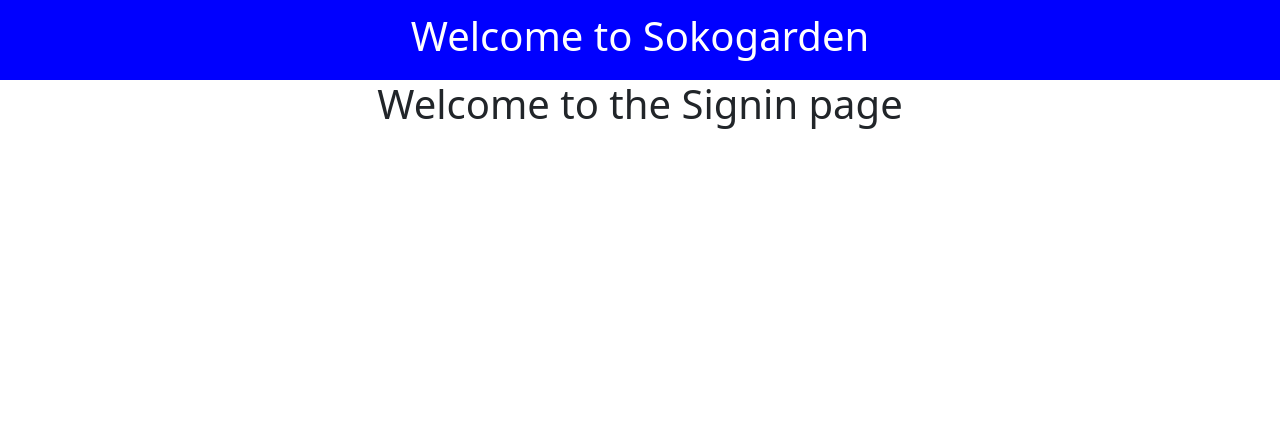
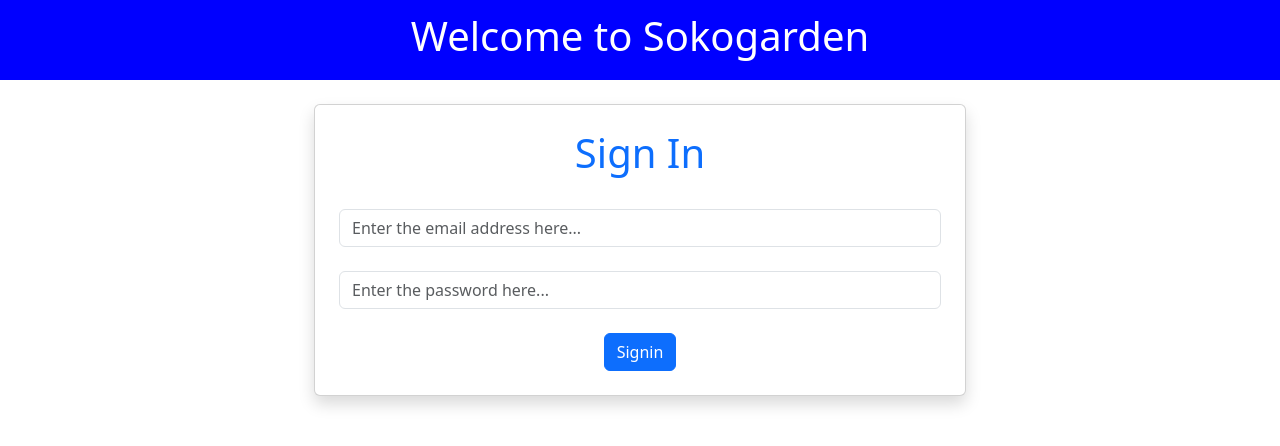
Before and after one commit to Prince-ai07/sokogardenapp, a React (Create React App) app: page /signin in a window 1280 px wide. Shown: the top 446 px of the page. Built offline with nearby package versions, Linux system fonts and the light colour scheme.

Commit message:
added updates

```diff
--- a/public/index.html
+++ b/public/index.html
@@ -24,7 +24,7 @@
       work correctly both with client-side routing and a non-root public URL.
       Learn how to configure a non-root public URL by running `npm run build`.
     -->
-    <title>React App</title>
+    <title>Sokogarden application</title>
   </head>
   <body>
     <noscript>You need to enable JavaScript to run this app.</noscript>
--- a/src/components/Signin.jsx
+++ b/src/components/Signin.jsx
@@ -1,11 +1,105 @@
-import React from 'react'
+import axios from 'axios';
+import React, { useState } from 'react'
+import { useNavigate } from 'react-router-dom';
 
 const Signin = () => {
+
+  // Define the two hooks for capturing/storing the users input
+  const [email, setEmail] = useState("");
+  const [password, setPassword] = useState("");
+
+// Declare 3 additional hooks
+const [loading, setLoading] = useState("");
+const [success, setSuccess] = useState("");
+const [error, setError] = useState("");
+
+// Below we have the useNavigate hook to redirect us to another page on successful login/signin
+const navigate = useNavigate()
+
+// Below is the function to add the signin function
+const handleSubmit = async(e) =>{
+  // Prevent the site from reloading
+e.preventDefault()
+
+//Update the loading hook with a message
+setLoading("Please wait while we authenticate your account.")
+
+try{
+  // Create a formData object that will hold the email and the password
+  const formdata = new FormData()
+
+  // Insert/append the email and the password on the formData created.
+  formdata.append("email", email);
+  formdata.append("password", password)
+
+  // interact with axios for the response
+  const response = await axios.post("https://kbenkamotho.alwaysdata.net/api/signin", formdata);
+
+  // Set the loading hook back to default
+  setLoading("");
+
+  // check whether the user exists as part of your response from the API
+  if(response.data.user){
+    // If user is there, definitely the details during signin are correct
+    // setSuccess("Login successful")
+
+     // Store user details in local storage
+    localStorage.setItem("user", JSON.stringify(response.data.user));
+
+    // If it is successful, let a person get redirected to another page
+    navigate("/");
+  }
+  else{
+    // User is not found, that means the credential entered on the form are incorrect
+    setError("Login Failed: Please try again...")
+  }
+}
+catch(error){
+  // Set loading back to default
+  setLoading("")
+
+  // update the error hook with message
+  setError("Oops, something went wrong. Try again...")
+}
+}
+
   return (
-    <div>
-        <h1>Welcome to the Signin page</h1>
+    <div className='row justify-content-center mt-4'>
+        <div className="col-md-6 card shadow p-4">
+          <h1 className='text-primary'>Sign In</h1>
+
+          <h5 className='text-info'>{loading}</h5>
+          <h3 className='text-success'>{success}</h3>
+          <h4 className="text-danger">{error}</h4>
+
+          <form onSubmit={handleSubmit}>
+            <input type="email"
+            placeholder='Enter the email address here...'
+            className='form-control'
+            required
+            value={email}
+            onChange={(e) => setEmail(e.target.value)}/> <br />
+
+            {/* {email} */}
+
+            <input type="password"
+            placeholder='Enter the password here...'
+            className='form-control'
+            required
+            value={password}
+            onChange={(e) => setPassword(e.target.value)} /> <br />
+
+            {/* {password} */}
+
+            <input type="submit"
+            value="Signin"
+            className='btn btn-primary'/>
+          </form>
+        </div>
     </div>
   )
 }
 
 export default Signin;
+
+// How can you store the users details on the local storage
--- a/src/components/Signup.jsx
+++ b/src/components/Signup.jsx
@@ -46,6 +46,10 @@
       setEmail("");
       setPassword("");
       setPhone("");
+
+      setTimeout(() => {
+        setSuccess("");
+      }, 5000);
     }
     catch(error){
       // set the loading hook back to default
```
